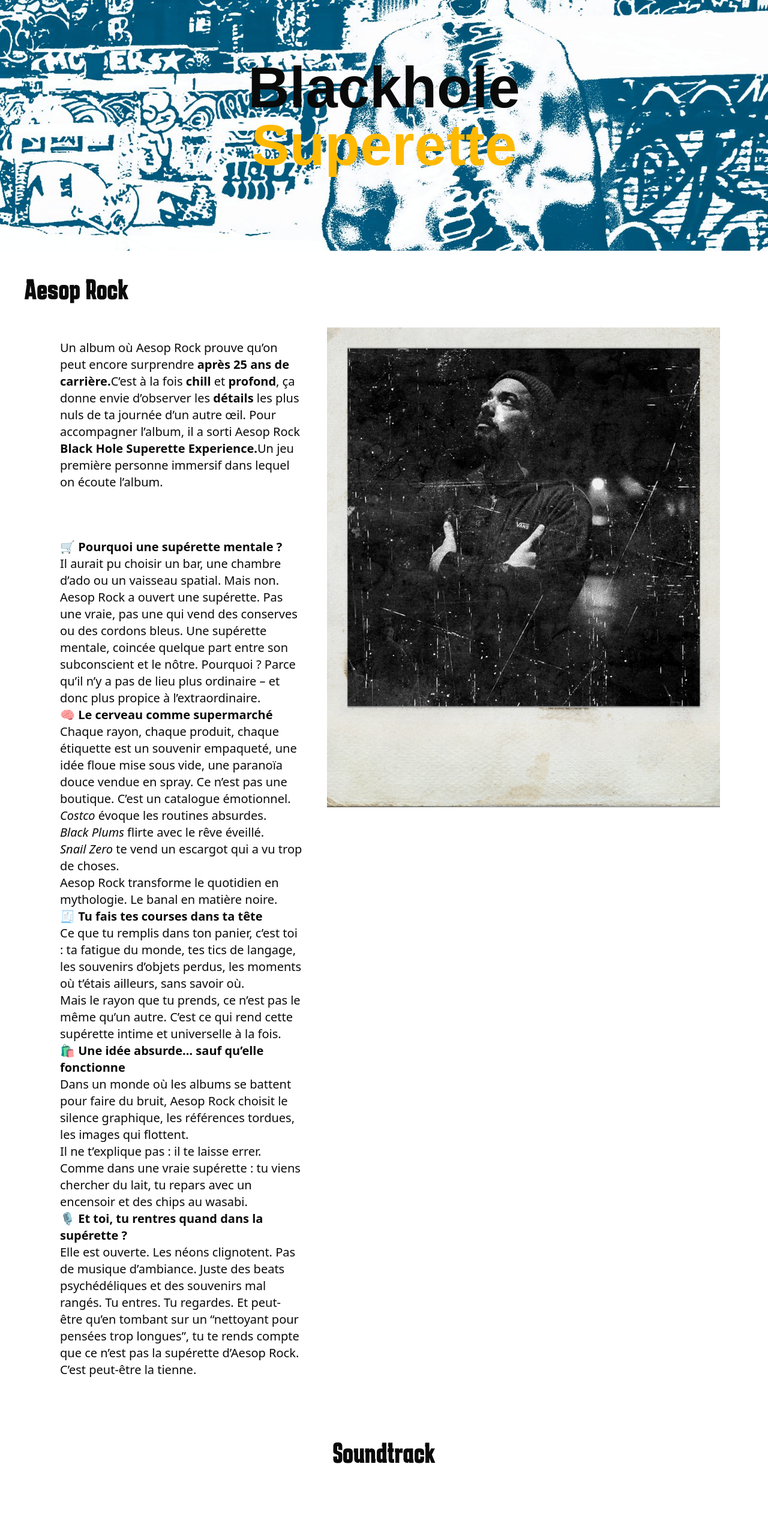
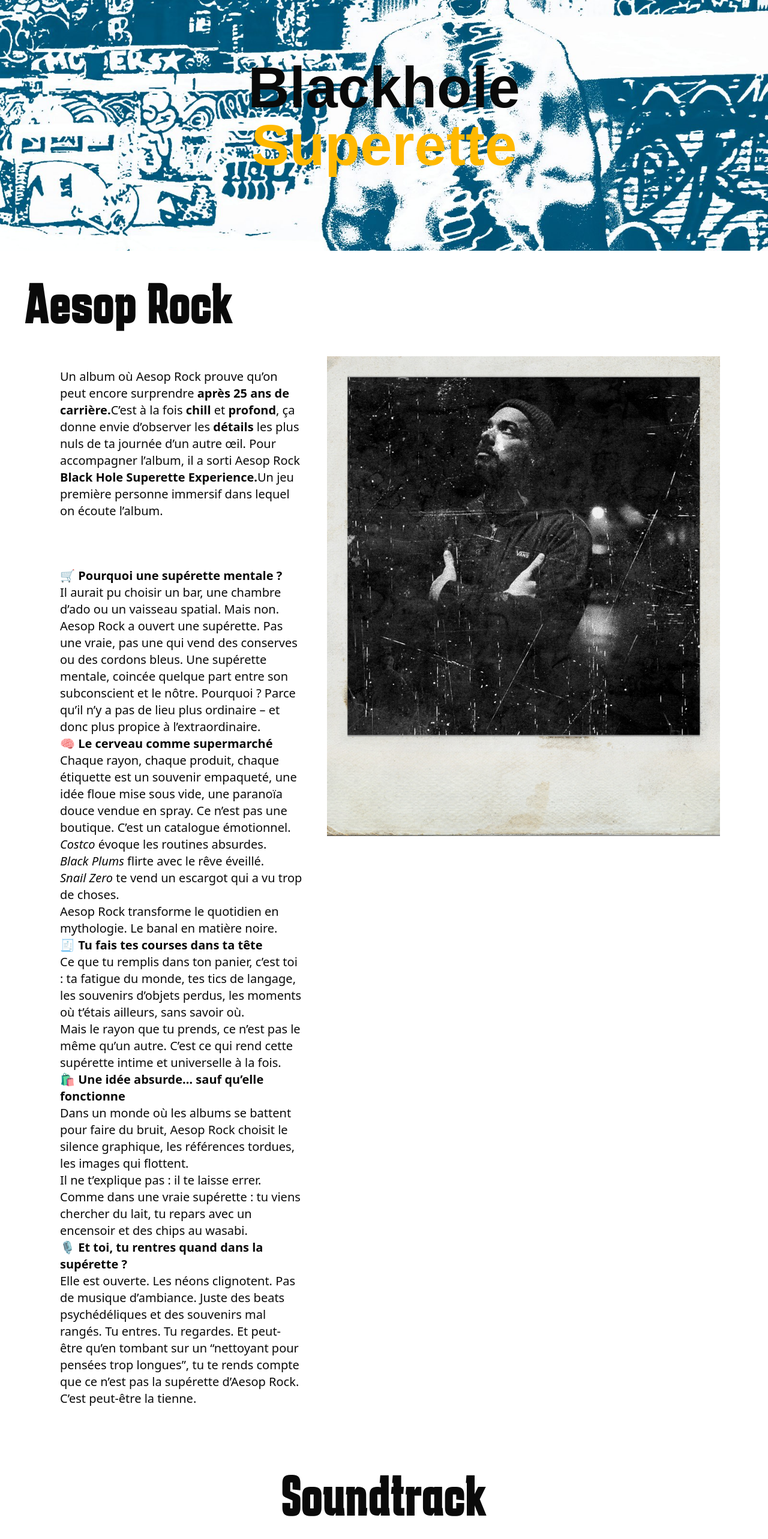
Before and after one commit to RDmoonk/lab_201_final_project, a React (Vite) app: page / in a window 1280 px wide. Shown: the part 182-2748 px from the top of the page at 60% size. Built offline with nearby package versions, Linux system fonts and the light colour scheme; no server answers; the database is empty; a web font is replaced by a local one.

Commit message:
feat (homepage) styling the titles

```diff
--- a/src/pages/index.tsx
+++ b/src/pages/index.tsx
@@ -29,7 +29,7 @@
        <Header/>
 
           <section className="artistStory p-10" id="histoire">
-            <h3 className="text-bold text-5xl font-bold font-karantina-bold">Aesop Rock</h3>
+            <h3 className="text-bold text-8xl font-bold font-karantina-bold">Aesop Rock</h3>
             <div className="md:flex p-10">
               <p className="pr-5 m-5 text-xl">
                 Un album où Aesop Rock prouve qu’on peut encore surprendre <b>après 25 ans de carrière.</b>
@@ -62,25 +62,25 @@
           </section>
 
           <section className="sountractSection">
-            <h2 className="text-5xl font-bold text-center font-karantina-bold">Soundtrack</h2>
+            <h2 className="text-8xl font-bold text-center font-karantina-bold">Soundtrack</h2>
             <iframe src="/src/img/aesop-rock-video.mp4" className="aspect-video w-full"></iframe>
           </section>
 
           <section className="artistVinyle m-10 pb-10">
-            <h2 className="text-5xl font-bold m-5 p-5 font-karantina-bold">Vinyle</h2>
+            <h2 className="text-8xl font-bold m-5 p-5 font-karantina-bold text-center">Vinyle</h2>
             <CarouselStyled />
             <Button className="ml-30">Voir les rayons</Button>
           </section>
 
           <section className="tournee m-10 bg-[url(/src/img/backgroundTicket.jpeg)] bg-cover " id="tournee">
-            <h2 className="text-5xl font-bold rotate-3 p-5 font-karantina-bold ">Tournée </h2>
+            <h2 className="text-8xl font-bold rotate-3 p-5 font-karantina-bold text-center">Tournée </h2>
             {/* <TourneeList /> */}
             <FrontEndTournee/>
             <Button className="m-5">Passer à la caisse</Button>
           </section>
 
           <section>
-            <h2 className="text-5xl font-bold m-5 p-5 font-karantina-bold" id="shop">Shop</h2>
+            <h2 className="text-8xl font-bold m-5 p-5 font-karantina-bold text-center" id="shop">Shop</h2>
          <ShopCarousel/>
           </section>
 
```
